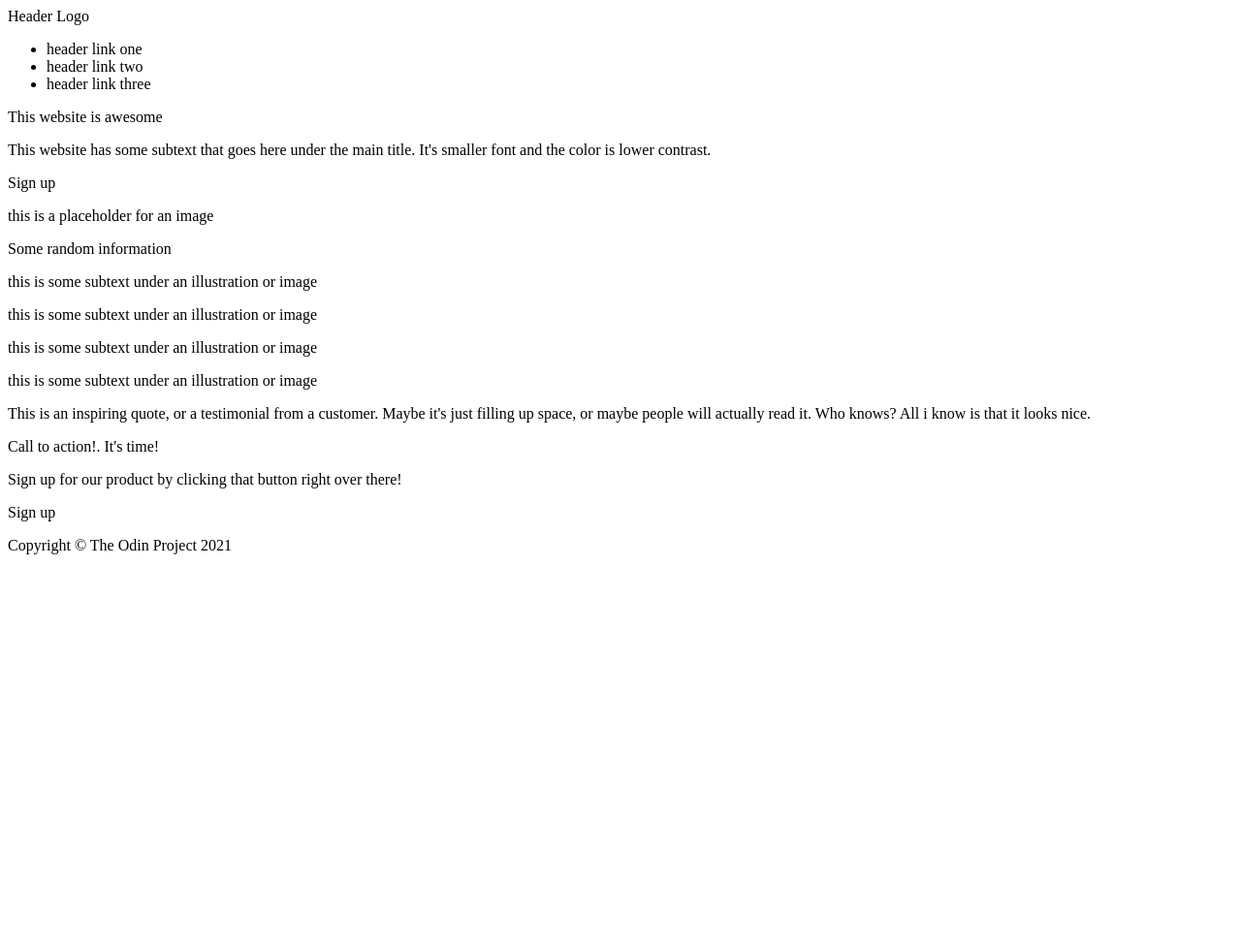
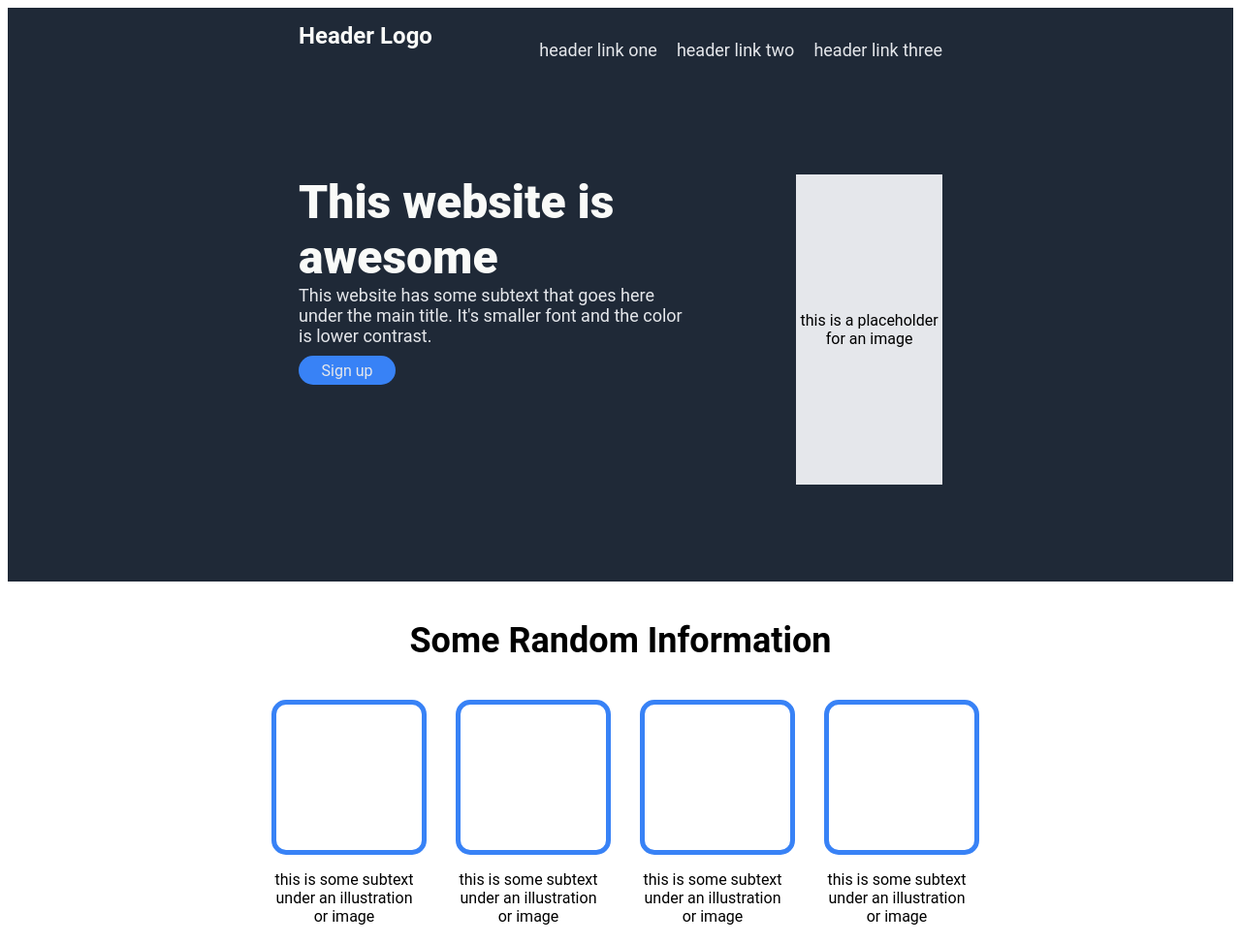
Before and after one commit to lurisz33/odin-landing_page, a plain HTML site: page index.html in a window 1280 px wide. Shown: the top 974 px of the page at 97% size. Before the commit the page ends 800 px from the top, so only its background shows below. Drawn offline with Linux system fonts and the light colour scheme.

Commit message:
completed the layout in css, minor changes in html
arranged the layout, colors and fonts like in the sheet given. Had to add some html sections to accomplish the layout given.

```diff
--- a/index.html
+++ b/index.html
@@ -7,9 +7,11 @@
 </head>
 <body>
     <div class="container">
+        <div class="hero-container">
+            <div class="hero">
                 <div class="header">
-            <div class="logo">Header Logo</div>
-            <div class="menu">
+                    <div class="header-logo">Header Logo</div>
+                    <div class="header-link-text">
                         <ul>
                             <li>header link one</li>
                             <li>header link two</li>
@@ -17,19 +19,21 @@
                         </ul>
                     </div>
                 </div>
-        <div class="section" id="1">
+                <div class="header-info">
                     <div class="left-side">
-                <div class="title">This website is awesome</div>
-                <p>This website has some subtext that goes here under the main title. It's smaller font and the color is lower contrast.</p>
+                        <div class="hero-main-text">This website is awesome</div>
+                        <div class="hero-secondary-text">This website has some subtext that goes here under the main title. It's smaller font and the color is lower contrast.</div>
                         <div class="sign-up-button">Sign up</div>
                     </div>
                     <div class="right-side">
                         <p>this is a placeholder for an image</p>
                     </div>
                 </div>
-        <div class="section" id="2">
-            <div class=title">Some random information</div>
+            </div>
+        </div>
         <div class="information-section">
+            <div class="title">Some Random Information</div>
+            <div class="card-section">
                 <div class="card">
                     <div class="rounded-square"></div>
                     <p>this is some subtext under an illustration or image</p>
@@ -48,17 +52,21 @@
                 </div>
             </div>
         </div>
-        <div class="section" id="3">
+        <div class="quote-section">
+            <div class="quote-container">
                 <p>This is an inspiring quote, or a testimonial from a customer. Maybe it's just filling up space, or maybe people will actually read it. Who knows? All i know is that it looks nice.</p>
-            <div class="author"></div>
             </div>
-        <div class="section" id="4">
-            <div class="action-container">
+            <div class="quote-author-container">
+                <div class="author">-Thor, God of Thunder</div>
+            </div>
+        </div>
+        <div class="call-to-action-section">
+            <div class="call-to-action-container">
                 <div class="action-texts">
                     <p class="title">Call to action!. It's time!</p>
                     <p>Sign up for our product by clicking that button right over there!</p>
                 </div>
-                <div class="sign-up-button">Sign up</div>
+                <div class="sign-up-button-reverse">Sign up</div>
             </div>
         </div>
         <div class="footer">
--- a/style.css
+++ b/style.css
@@ -0,0 +1,209 @@
+body {
+    font-family: 'Roboto', sans-serif;
+}
+
+.container {
+    display: flex;
+    flex-direction: column;
+}
+
+.hero-container {
+    background: #1F2937;
+}
+
+.hero {
+    padding-left: 300px;
+    padding-right: 300px;
+}
+
+.header {
+    margin-top: 15px;
+    display: flex;
+    flex-direction: row;
+    justify-content: space-between;
+}
+
+.header-info {
+    margin-top: 100px;
+    margin-bottom: 100px;
+    height: 40vh;
+    display: flex;
+    flex-direction: row;
+    justify-content: space-between;
+}
+
+.header-link-text ul {
+    list-style-type: none;
+    display: flex;
+    flex-direction: row;
+    gap: 20px;
+}
+
+
+.sign-up-button {
+    margin-top: 10px;
+    text-align: center;
+    align-content: center;
+    border-radius: 15px;
+    color: #E5E7EB;
+    width: 100px;
+    height: 30px;
+}
+
+.left-side {
+    display: flex;
+    flex-direction: column;
+    align-content: center;
+    margin-right: 100px;
+}
+
+.right-side {
+    background: #E5E7EB;
+    text-align: center;
+    align-content: center;
+    width: 50%;
+    height: auto%;
+}
+
+.hero, .footer {
+    background: #1F2937;
+}
+
+.hero-main-text {
+    font-size: 48px;
+    color: #F9FAF8;
+    font-weight: 800;
+}
+
+.header-logo {
+    font-size: 24px;
+    color: #F9FAF8;
+    font-weight: 600;
+}
+
+.sign-up-button {
+    background: #3882F6;
+}
+
+.information-header .title {
+    font-size: 36px;
+    color: #F2937;
+    font-weight: 800;
+}
+
+.quote-section {
+    background: #E5E7EB;
+}
+
+.quote-section {
+    font-size: 36px;
+    color: #1F2937;
+}
+
+.hero-secondary-text, .header-link-text, .p {
+    font-size: 18px;
+    color: #E5E7EB;
+}
+
+.rounded-square {
+    height: 150px;
+    width: 150px;
+    border-radius: 15px;
+    border: 5px solid #3882F6;
+}
+
+.information-section {
+    padding-bottom: 40px;
+    padding-top: 40px;
+}
+
+.information-section .title {
+    font-size: 36px;
+    text-align: center;
+    margin-bottom: 40px;
+    font-weight: 600;
+}
+
+.card-section {
+    display: flex;
+    justify-content: center;
+    gap: 40px;
+
+}
+.card {
+    text-align: center;
+    display: flex;
+    flex-direction: column;
+    max-width: 150px;
+}
+
+.quote-section {
+    padding-top: 40px;
+    padding-bottom: 40px;
+}
+
+.quote-container {
+    text-align: left;
+    padding-left: 500px;
+    padding-right: 500px;
+    font: italic 300 36px 'Roboto', sans-serif;
+}
+
+.quote-author-container {
+    padding-right: 550px;
+    display: flex;
+    justify-content: right;
+    font-size: 20px;
+    font-weight: 600;
+}
+
+.call-to-action-section {
+    display: flex;
+    justify-content: center;
+    margin-left: 350px;
+    margin-right: 350px;
+    margin-top: 40px;
+    margin-bottom: 40px;
+}
+
+.call-to-action-container {
+    display: flex;
+    flex-direction: row;
+    align-content: space-between;
+    background: #3882F6;
+    width: 100%;
+    height: auto;
+    border-radius: 15px;
+}
+
+.action-texts {
+    gap: 10px;
+    color: #E5E7EB;
+    font-size: 20px;
+    margin-left: 50px;
+}
+
+.sign-up-button-reverse {
+    text-align: center;
+    align-content: center;
+    border-radius: 15px;
+    color: #E5E7EB;
+    border: 2px solid #E5E7EB;
+    width: 100px;
+    height: 30px;
+    margin-left: auto;
+    margin-right: 50px;
+    margin-top: 35px;
+}
+
+.action-texts .title {
+    font-weight: 600;
+}
+
+.footer {
+    text-align: center;
+    font-size: 15px;
+    color: #E5E7EB;
+    padding-top: 15px;
+    padding-bottom: 15px;
+}
```
Lines whose indentation alone changed are shown as unchanged.
